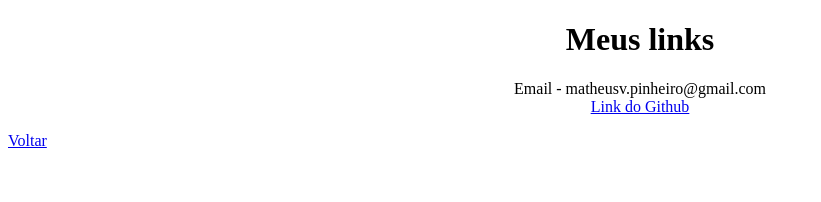
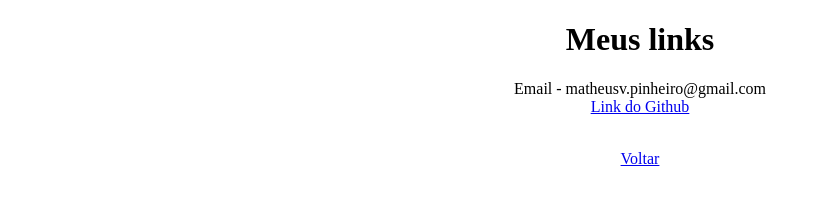
Before and after one commit to nodemi-alt/2025-PWM, a plain HTML site: page E1-Rotina/contato.html in a window 1280 px wide. Shown: the whole page, without its empty margins (0-821 px from the left). Drawn offline with Linux system fonts and the light colour scheme.

Commit message:
correcao

```diff
--- a/E1-Rotina/contato.html
+++ b/E1-Rotina/contato.html
@@ -7,6 +7,7 @@
   <style>
     h1 {text-align: center;}
     div {text-align: center;}
+    p {text-align: center;}
   </style>
 
   <body>
@@ -17,7 +18,7 @@
         <a href="https://github.com/nodemi-alt"><br>Link do Github</a>
     </div>
 
-        <p><a href="../E1-Rotina/index.html">Voltar</a> </p>
+        <p><a href="../E1-Rotina/index.html"><br>Voltar</a> </p>
   </body>
 
 </html>
```
